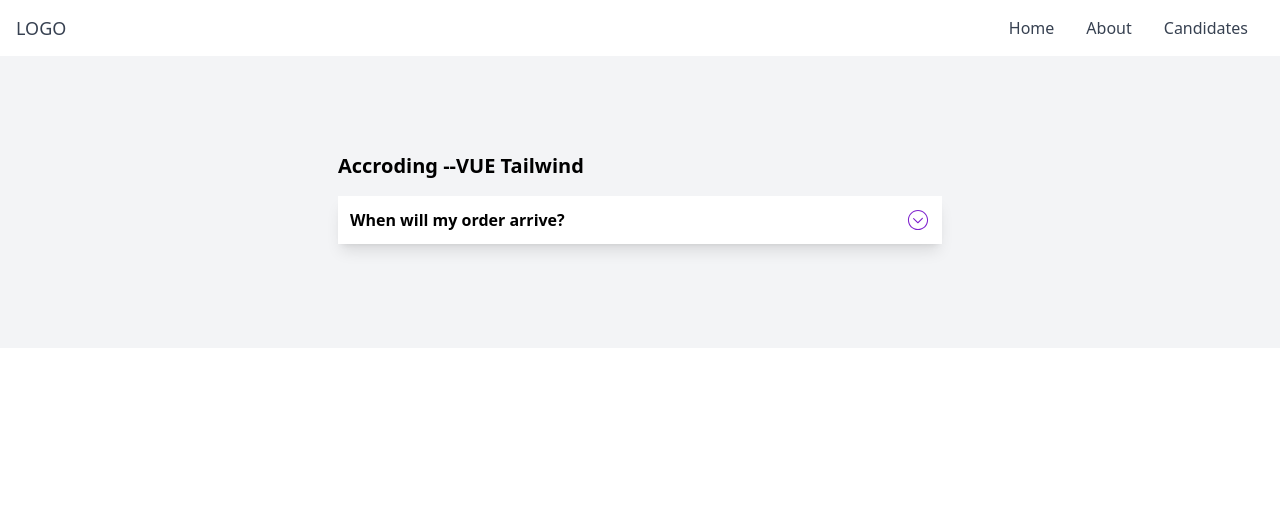
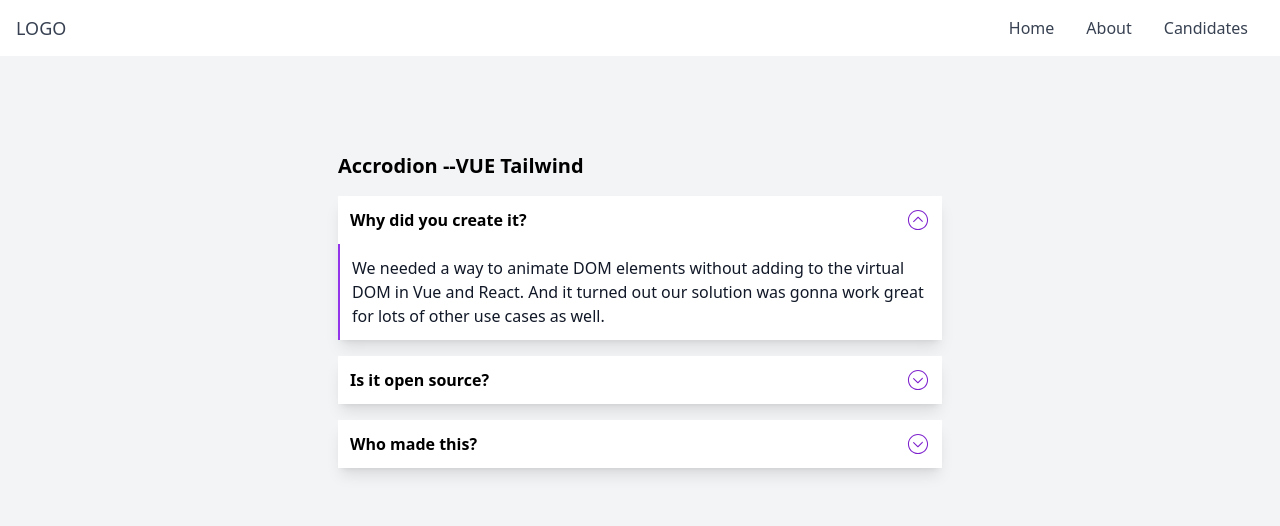
Before and after one commit to takinur/rumbling, a Vue app: page /candidates in a window 1280 px wide. Shown: the top 526 px of the page. Built offline with nearby package versions, Linux system fonts and the light colour scheme.

Commit message:
fixed accrodion Animation

```diff
--- a/src/views/Candidates.vue
+++ b/src/views/Candidates.vue
@@ -1,71 +1,63 @@
 <script setup lang="ts">
 import { ref } from "vue";
 
-const faq = ref([
+const items = ref([
   {
     id: "why",
-    question: "Why did you create it?",
-    answer: `We needed a way to animate DOM elements without adding to the
+    heading: "Why did you create it?",
+    content: `We needed a way to animate DOM elements without adding to the
     virtual DOM in Vue and React. And it turned out our solution was gonna work
     great for lots of other use cases as well.`,
   },
   {
     id: "license",
-    question: "Is it open source?",
-    answer: `It sure is! AutoAnimate is MIT licensed, which basically means you
+    heading: "Is it open source?",
+    content: `It sure is! AutoAnimate is MIT licensed, which basically means you
     are free to take it and do whatever you want with it. If you find it useful
     consider <a href="https://github.com/sponsors/formkit">supporting our open source efforts</a>.`,
   },
   {
     id: "who",
-    question: "Who made this?",
-    answer: `AutoAnimate is a team effort 💪 . Most of the code was written by
+    heading: "Who made this?",
+    content: `AutoAnimate is a team effort 💪 . Most of the code was written by
       <a href='https://twitter.com/jpschroeder'>Justin Schroeder</a>,
       <a href='https://twitter.com/0xBOYD'>Andrew Boyd</a> played a key
       role on the docs, and the rest of the <a href='https://formkit.com'>FormKit</a>
       team held down the fort.`,
   },
 ]);
-const current: any = ref(faq.value[0].id);
+const current: any = ref(items.value[0].id);
 
 const handleClick = () => {
-  console.log('clicked');
+  console.log("clicked");
 };
 const handleRotate = () => {
-  console.log('Rotated');
+  console.log("Rotated");
 };
-
 </script>
 
 <template>
-  <!-- <div class="example accordion-example">
-    <ul class="accordion">
-      <li class="accordion-item" v-for="q in faq" :key="q.id" v-auto-animate>
-        <div
-          class="question"
-          @click="current = current === q.id ? false : q.id"
-        >
-          {{ q.question }}
-        </div>
-        <p class="answer" v-if="q.id === current" v-html="q.answer" />
-      </li>
-    </ul>
-  </div> -->
+  <div class="wrapper">
     <main class="p-5 bg-light-blue">
-    <div class="flex justify-center items-start my-2 ">
-      <div class="w-full sm:w-10/12 md:w-1/2 my-1 ">
+      <div class="flex justify-center items-start my-2">
+        <div class="w-full sm:w-10/12 md:w-1/2 my-1">
           <h2 class="text-xl font-semibold text-vnet-blue mb-2">
-          Accroding --VUE Tailwind
+            Accrodion --VUE Tailwind
           </h2>
           <ul class="flex flex-col">
-          <li class="bg-white my-2 shadow-lg"  >
+            <li
+              class="bg-white my-2 shadow-lg"
+              v-for="item in items"
+              :key="item.id"
+              v-auto-animate
+            >
               <h2
-              @click="handleClick()"
+                @click="current = current === item.id ? false : item.id"
                 class="flex flex-row justify-between items-center font-semibold p-3 cursor-pointer"
               >
-              <span>When will my order arrive?</span>
+                <span>{{ item.heading }}</span>
                 <svg
-                :class="handleRotate()"
+                  :class="{ 'rotate-180': current === item.id }"
                   class="fill-current text-purple-700 h-6 w-6 transform transition-transform duration-500"
                   viewBox="0 0 20 20"
                 >
@@ -75,55 +67,19 @@ const handleRotate = () => {
                 </svg>
               </h2>
               <div
-              class="border-l-2 border-purple-600 overflow-hidden max-h-0 duration-500 transition-all"
+                class="border-l-2 border-purple-600 overflow-hidden duration-500 transition-all"
+                v-if="item.id === current"
               >
-              <p class="p-3 text-gray-900">
-                Shipping time is set by our delivery partners, according to the
-                delivery method chosen by you. Additional details can be found
-                in the order confirmation
-              </p>
+                <p class="p-3 text-gray-900" v-html="item.content" />
               </div>
             </li>
-
           </ul>
         </div>
       </div>
     </main>
+  </div>
 </template>
 
 <style scoped>
-/* ul {
-  list-style-type: none;
-  margin: 0;
-  padding: 0;
-}
-li {
-  display: block;
-  background-color: var(--ui-light);
-  border-radius: 0.5em;
-  overflow: hidden;
-}
-[data-dark-mode="true"] li {
-  background-color: var(--purple-d);
-}
-.question {
-  padding: 1em;
-  display: flex;
-  align-items: center;
-  cursor: pointer;
-}
-.question::before {
-  content: "Q";
-  font-size: 1.5em;
-  margin-right: 0.5em;
-  color: var(--primary);
-}
-[data-dark-mode="true"] .question::before {
-  color: var(--purple-m);
-}
-.answer {
-  margin: 0 1rem;
-  padding: 0 0 1rem 0;
-  font-size: 0.875em;
-} */
+
 </style>
```
Lines whose indentation alone changed are shown as unchanged.
